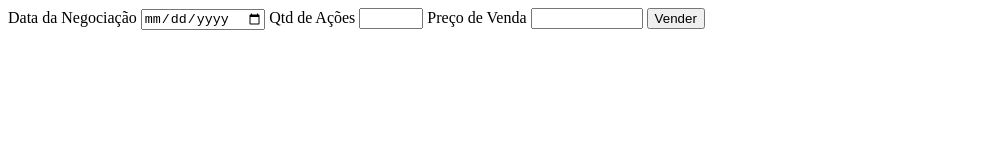
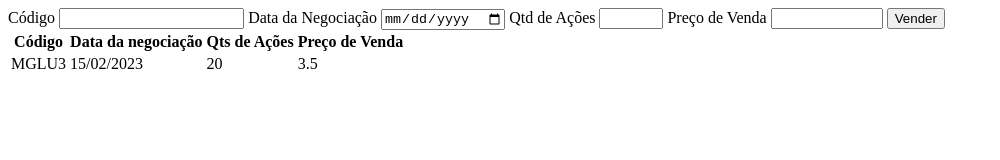
Before and after one commit to deborasous/FMT-bolsa_de_valores, a plain HTML site: page app/index.html in a window 1280 px wide. Shown: the whole page, without its empty margins (0-1000 px from the left). Drawn offline with Linux system fonts and the light colour scheme.

Commit message:
[M1S04] Ex 7 - Criação da tabela de negociações

```diff
--- a/app/index.html
+++ b/app/index.html
@@ -9,6 +9,9 @@
   <body>
     <main>
       <form onsubmit="event.preventDefault()" id="form">
+       <label for="code">Código</label>
+        <input type="text" id="code" />
+
         <label for="date">Data da Negociação</label>
         <input type="date" id="date" />
 
@@ -27,6 +30,23 @@
 
         <button type="submit">Vender</button>
       </form>
+
+      <table>
+        <thead>
+          <th>Código</th>
+          <th>Data da negociação</th>
+          <th>Qts de Ações</th>
+          <th>Preço de Venda</th>
+        </thead>
+        <tbody>
+          <tr>
+            <td>MGLU3</td>
+            <td>15/02/2023</td>
+            <td>20</td>
+            <td>3.5</td>
+          </tr>
+        </tbody>
+      </table>
     </main>
 
     <script type="module" src="./js/index.js"></script>
--- a/app/js/models/negotiation.js
+++ b/app/js/models/negotiation.js
@@ -1,9 +1,11 @@
 export class Negotiation {
+  #code;
   #date;
   #numberOfShare;
   #price;
 
-  constructor(dates, numberShares, prices) {
+  constructor(codes, dates, numberShares, prices) {
+    this.#code = codes;
     this.#date = dates;
     this.#numberOfShare = numberShares;
     this.#price = prices;
@@ -20,4 +22,8 @@ export class Negotiation {
   get prices() {
     return this.#price;
   }
+
+  get codes() {
+    return this.#code;
+  }
 }
--- a/app/js/negotiationController.js
+++ b/app/js/negotiationController.js
@@ -2,6 +2,7 @@ import { Negotiation } from "./models/negotiation.js";
 import { NegotiatiosList } from "./models/negotiationList.js";
 
 export class NegotiationController {
+  #fieldCode;
   #fieldDate;
   #fieldNumberShare;
   #fieldPrice;
@@ -11,16 +12,18 @@ export class NegotiationController {
     this.#fieldDate = document.getElementById("date");
     this.#fieldNumberShare = document.getElementById("soldAmount");
     this.#fieldPrice = document.getElementById("priceShare");
+    this.#fieldCode = document.getElementById("code");
   }
 
   //metodo para interagir com os atributos e pegar o valor digitado nos inputs
   createNegotiation() {
     let date = new Date();
     date = this.#fieldDate.value;
+    let code = this.#fieldCode.value;
     let numberShare = this.#fieldNumberShare.value;
     let price = this.#fieldPrice.value;
 
-    let negotiation = new Negotiation(date, numberShare, price);
+    let negotiation = new Negotiation(code, date, numberShare, price);
     this.#negotiationList.addNegotiation(negotiation);
 
     console.log(negotiation);
--- /dev/null
+++ b/app/style.css
@@ -0,0 +1,9 @@
+*{
+  --color-500:#1b1735;
+  --color-400: #251e4e
+  --color-100: #d5e8f7
+
+  --color-green: #17df7b
+  --color-yellow: #edc282
+  --color-red: #de2247
+}
```
